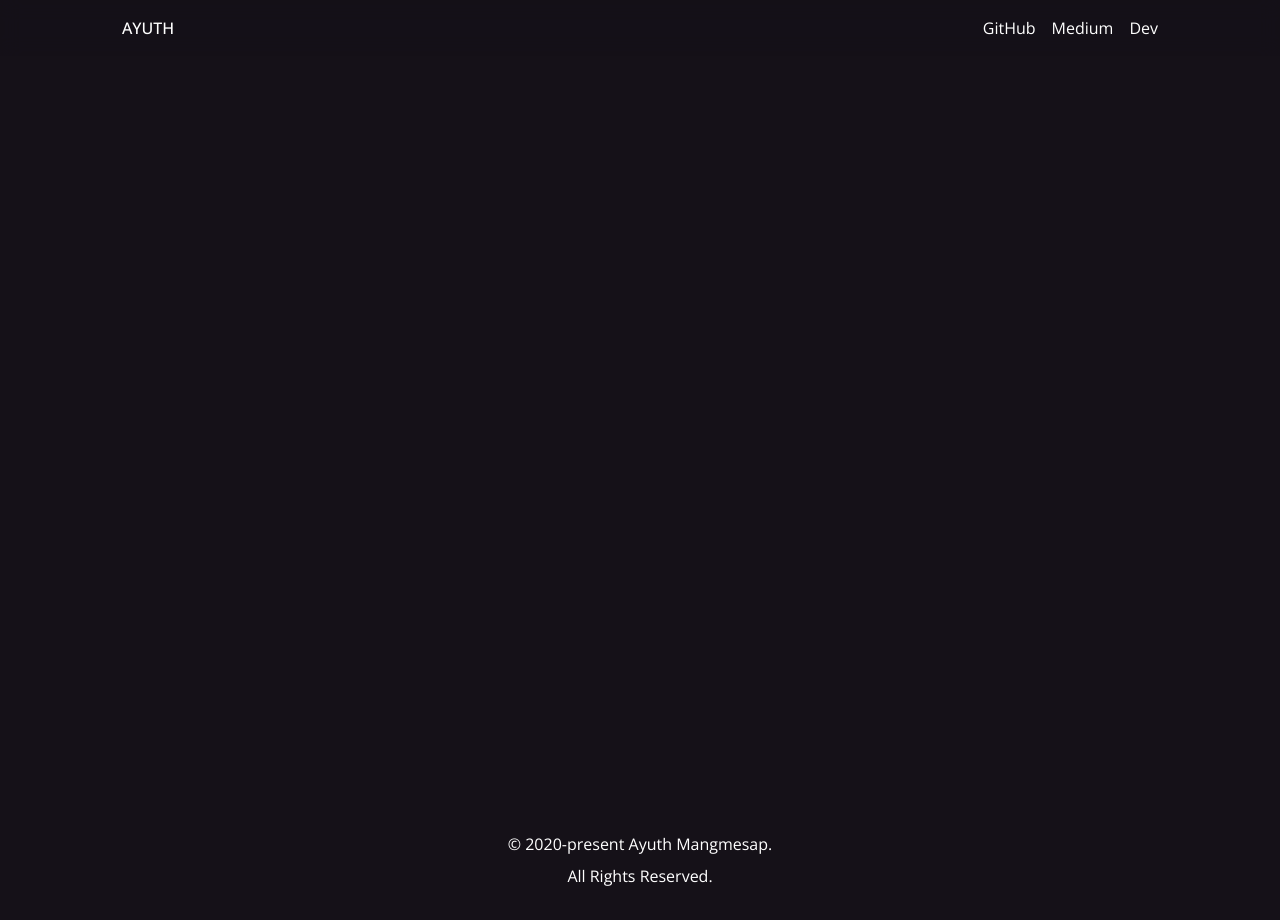
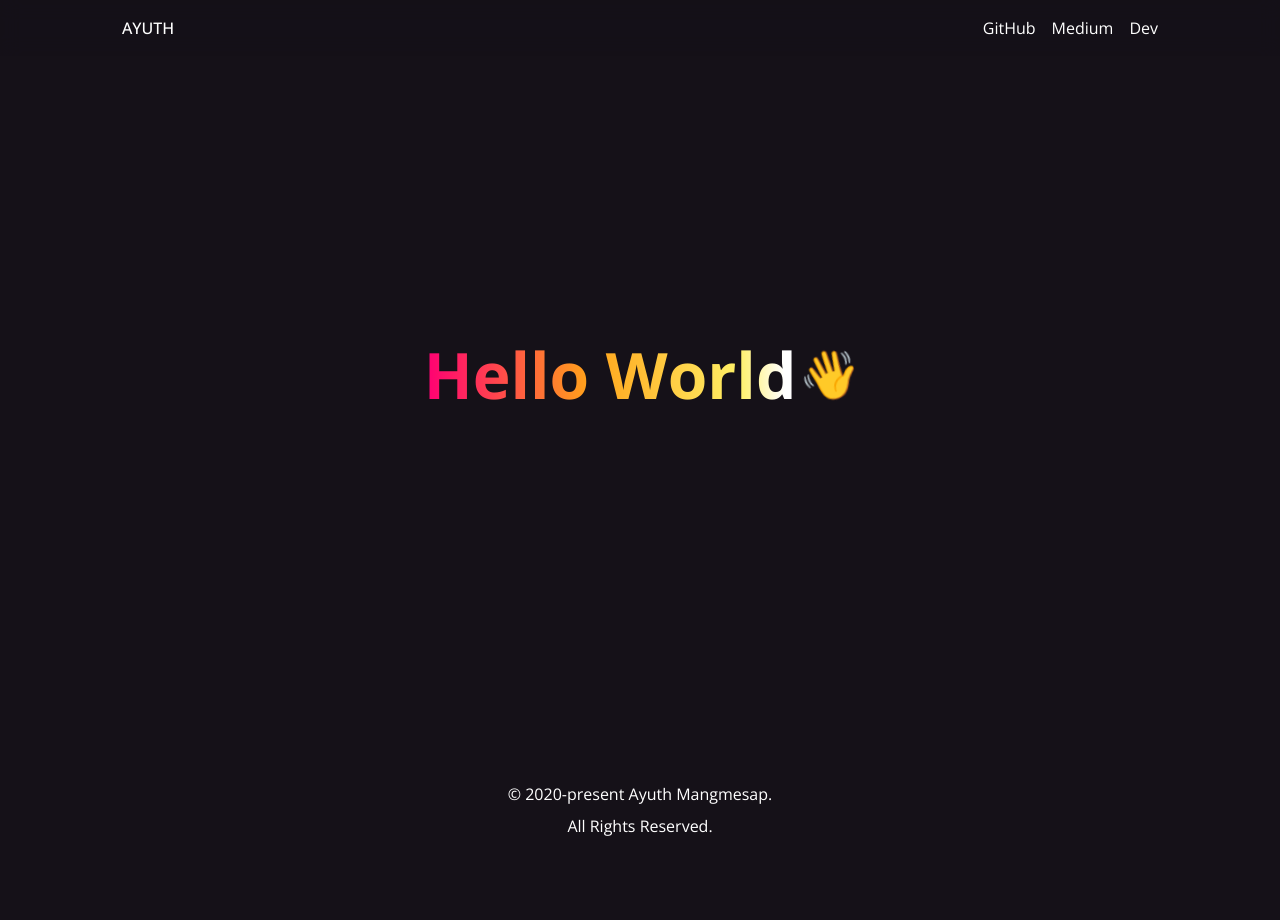
Before and after one commit to ayuthmang/ayuthmang.dev, a Next.js app: page / in a window 1280 px wide. After the commit the page ends 870 px from the top, so only its background shows below. Built offline with nearby package versions, Linux system fonts and the light colour scheme.

Commit message:
add: homepage and waving hand :wave:

```diff
--- a/pages/index.tsx
+++ b/pages/index.tsx
@@ -13,14 +13,65 @@ const Home: NextPage = () => {
         <link rel="icon" href="/favicon.ico" />
       </Head>
       <Header />
-      <Content></Content>
+
+      <HeroHeadingWrapper>
+        <Heading>Hello World</Heading>
+        <HandWrapper style={{ fontSize: '3rem' }}>
+          <Hand role="img" aria-label="Waving hand">
+            {' '}
+            👋
+          </Hand>
+        </HandWrapper>
+      </HeroHeadingWrapper>
       <Footer />
     </>
   )
 }
 
-const Content = styled.main`
+const HeroHeadingWrapper = styled.div`
   height: 100%;
+  width: 100%;
+  min-height: 650px;
+  max-height: 750px;
+  display: flex;
+  align-items: center;
+  justify-content: center;
+`
+
+const Heading = styled.h1`
+  font-size: 4rem;
+  color: transparent;
+  background-color: rgb(255, 178, 62);
+  background-image: linear-gradient(
+    268.67deg,
+    rgb(255, 255, 255) 3.43%,
+    rgb(255, 240, 102) 15.69%,
+    rgb(255, 163, 26) 55.54%,
+    rgb(255, 0, 115) 99%
+  );
+
+  background-clip: text;
+  -webkit-background-clip: text;
+  color: transparent;
+`
+
+const Hand = styled.span``
+
+const HandWrapper = styled.p`
+  @keyframes wave {
+    from {
+      transform: rotate(-10deg);
+    }
+    to {
+      transform: rotate(30deg);
+    }
+  }
+
+  ${Hand} {
+    display: inline-block;
+    animation: wave 1000ms infinite alternate ease-in-out;
+    transform-origin: 75% 80%;
+  }
 `
 
 export default Home
```
